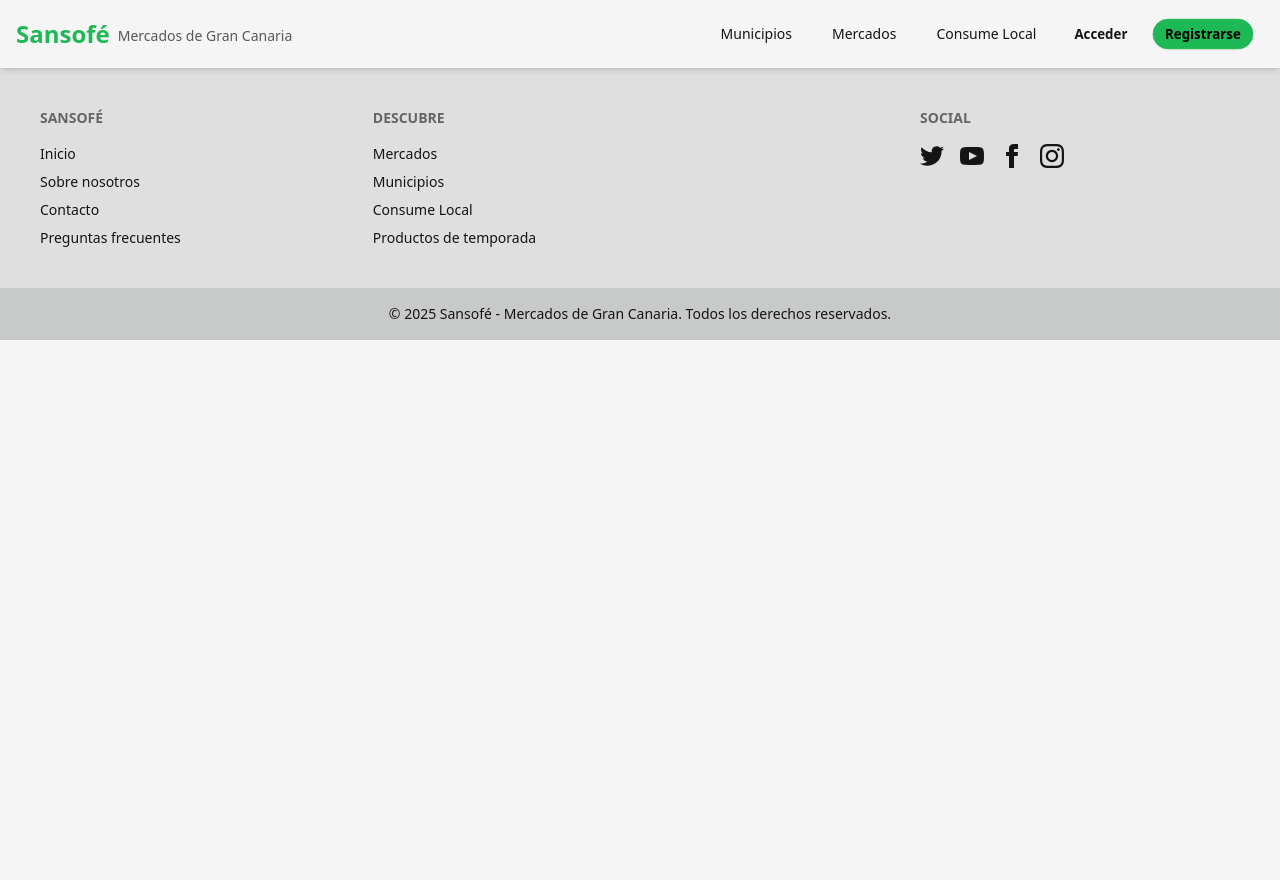
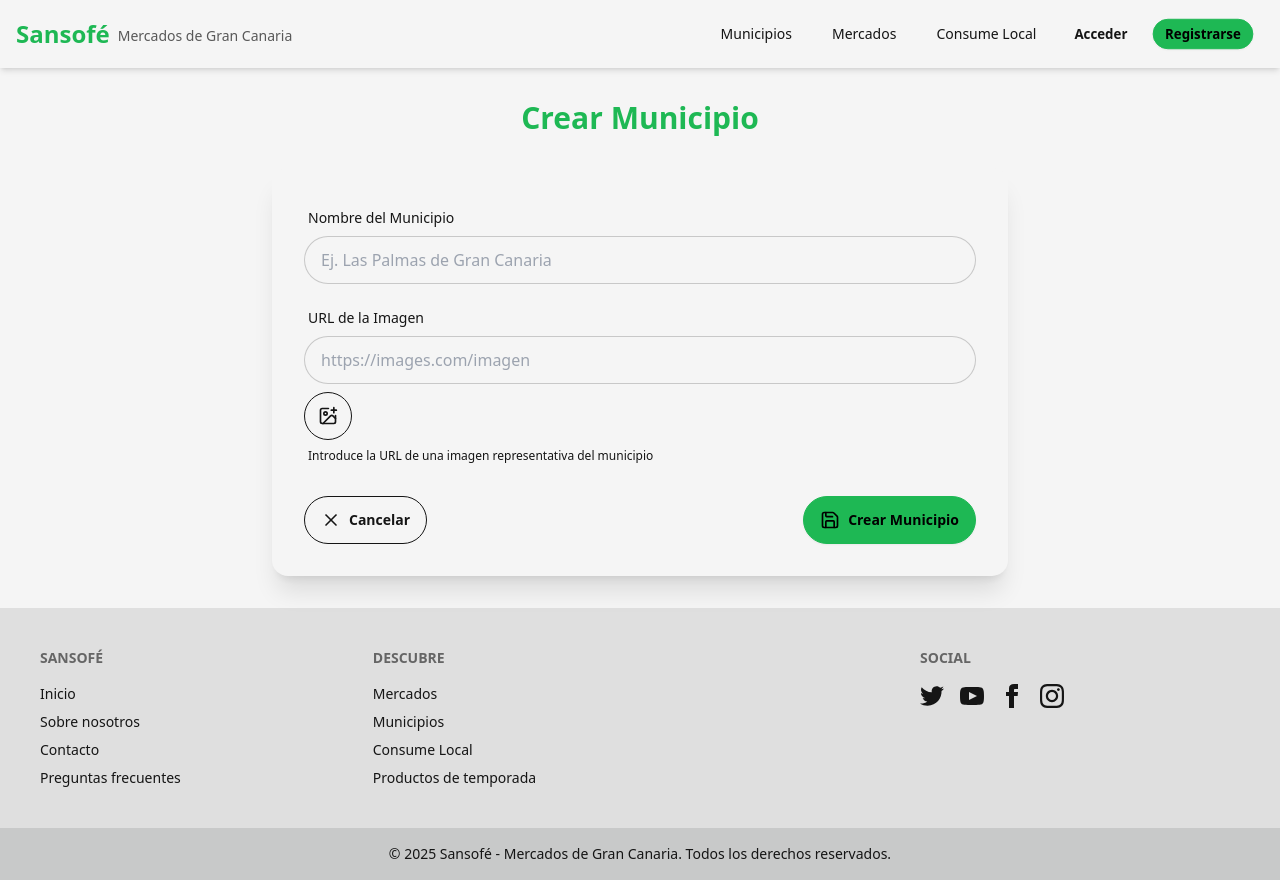
Before and after one commit to Jojocg/Sansofe-Project-frontend, a React (Create React App) app: page /municipios/crear in a window 1280 px wide. Before the commit the page ends 800 px from the top, so only its background shows below. Built offline with nearby package versions, Linux system fonts and the light colour scheme; no server answers.

Commit message:
working on TownForm for edit an add towns

```diff
--- a/src/App.jsx
+++ b/src/App.jsx
@@ -11,6 +11,7 @@ import Navbar from "./components/Navbar/Navbar";
 import Footer from "./components/Footer/Footer";
 import IsPrivate from "./components/IsPrivate/IsPrivate";
 import IsAnon from "./components/IsAnon/IsAnon";
+import TownForm from "./components/TownForm/TownForm";
 
 function App() {
   return (
@@ -36,6 +37,19 @@ function App() {
           }
         />
         <Route
+          path="/municipios/crear"
+          element={
+            <TownForm />
+          }
+        />
+        <Route
+          path="/municipios/editar/:id"
+          element={
+            <TownForm />
+          }
+        />
+
+        <Route
           path="/registro"
           element={
             <IsAnon>
--- /dev/null
+++ b/src/components/TownForm/TownForm.jsx
@@ -0,0 +1,204 @@
+import { useState, useEffect } from "react";
+import { useParams, useNavigate } from "react-router-dom";
+// Lucide Icons
+import { Save, X, ImagePlus, AlertCircle } from "lucide-react";
+
+import townsService from "../../services/towns.service";
+
+function TownForm() {
+    const { id } = useParams();
+    const navigate = useNavigate();
+    const isEditing = !!id;
+
+    const [formData, setFormData] = useState({
+        name: "",
+        image: "",
+    });
+
+    const [isLoading, setIsLoading] = useState(false);
+    const [error, setError] = useState(null);
+    const [imagePreview, setImagePreview] = useState("");
+
+    useEffect(() => {
+        // Si estamos editando, cargar los datos del municipio
+        if (isEditing) {
+            const fetchTown = async () => {
+                try {
+                    setIsLoading(true);
+                    const response = await townsService.getOne(id);
+                    const town = response.data;
+
+                    setFormData({
+                        name: town.name || "",
+                        image: town.image || "",
+                    });
+
+                    setImagePreview(town.image || "");
+                    setIsLoading(false);
+                } catch (err) {
+                    /* console.error("Error fetching town:", err); */
+                    setError("No se pudo cargar la información del municipio.");
+                    setIsLoading(false);
+                }
+            };
+
+            fetchTown();
+        }
+    }, [id, isEditing]);
+
+    const handleChange = (e) => {
+        const { name, value } = e.target;
+        setFormData({
+            ...formData,
+            [name]: value,
+        });
+    };
+
+    const handleImageChange = (e) => {
+        const value = e.target.value;
+        setFormData({
+            ...formData,
+            image: value,
+        });
+        setImagePreview(value);
+    };
+
+    const handleSubmit = async (e) => {
+        e.preventDefault();
+
+        if (!formData.name) {
+            setError("El nombre es un campo obligatorio.");
+            return;
+        }
+
+        try {
+            setIsLoading(true);
+
+            if (isEditing) {
+                await townsService.updateOne(id, formData);
+            } else {
+                await townsService.createOne(formData);
+            }
+
+            navigate("/municipios");
+        } catch (err) {
+            console.error("Error saving town:", err);
+            setError(
+                err.response?.data?.message ||
+                "Hubo un error al guardar el municipio. Por favor, inténtalo de nuevo."
+            );
+        } finally {
+            setIsLoading(false)
+        }
+    };
+
+    if (isLoading && isEditing) {
+        return (
+            <div className="flex justify-center items-center min-h-screen">
+                <span className="loading loading-spinner loading-lg text-primary"></span>
+            </div>
+        );
+    }
+
+    return (
+        <div className="container mx-auto px-4 py-8 max-w-3xl">
+            <h1 className="text-3xl font-bold text-center text-primary mb-8">
+                {isEditing ? "Editar" : "Crear"} Municipio
+            </h1>
+
+            {error && (
+                <div className="alert alert-error shadow-lg mb-6">
+                    <div>
+                        <AlertCircle className="w-6 h-6" />
+                        <span>{error}</span>
+                    </div>
+                </div>
+            )}
+
+            <div className="card bg-base-100 shadow-xl">
+                <div className="card-body">
+                    <form onSubmit={handleSubmit}>
+                        <div className="form-control mb-4">
+                            <label className="label">
+                                <span className="label-text">Nombre del Municipio</span>
+                            </label>
+                            <input
+                                type="text"
+                                name="name"
+                                value={formData.name}
+                                onChange={handleChange}
+                                placeholder="Ej. Las Palmas de Gran Canaria"
+                                className="input input-bordered w-full"
+                                required
+                            />
+                        </div>
+
+                        <div className="form-control mb-6">
+                            <label className="label">
+                                <span className="label-text">URL de la Imagen</span>
+                            </label>
+                            <div className="input-group">
+                                <input
+                                    type="url"
+                                    name="image"
+                                    value={formData.image}
+                                    onChange={handleImageChange}
+                                    placeholder="https://images.com/imagen"
+                                    className="input input-bordered w-full"
+                                />
+                                <span className="btn btn-square btn-outline mt-2">
+                                    <ImagePlus className="w-5 h-5" />
+                                </span>
+                            </div>
+                            <label className="label">
+                                <span className="label-text-alt">Introduce la URL de una imagen representativa del municipio</span>
+                            </label>
+                        </div>
+
+                        {imagePreview && (
+                            <div className="mb-6">
+                                <p className="text-sm mb-2">Vista previa:</p>
+                                <div className="w-full h-48 overflow-hidden rounded-lg">
+                                    <img
+                                        src={imagePreview}
+                                        alt="Vista previa"
+                                        className="w-full h-full object-cover"
+                                        onError={(e) => {
+                                            e.target.src = "https://via.placeholder.com/640x360?text=Imagen+no+disponible";
+                                        }}
+                                    />
+                                </div>
+                            </div>
+                        )}
+
+                        <div className="flex justify-between mt-6">
+                            <button
+                                type="button"
+                                onClick={() => navigate("/municipios")}
+                                className="btn btn-outline btn-neutral gap-2"
+                            >
+                                <X className="w-5 h-5" />
+                                Cancelar
+                            </button>
+
+                            <button
+                                type="submit"
+                                className="btn btn-primary gap-2"
+                                disabled={isLoading}
+                            >
+                                {isLoading ? (
+                                    <span className="loading loading-spinner loading-sm"></span>
+                                ) : (
+                                    <Save className="w-5 h-5" />
+                                )}
+                                {isEditing ? "Actualizar" : "Crear"} Municipio
+                            </button>
+                        </div>
+                    </form>
+                </div>
+            </div>
+        </div>
+    );
+}
+
+export default TownForm;
```
